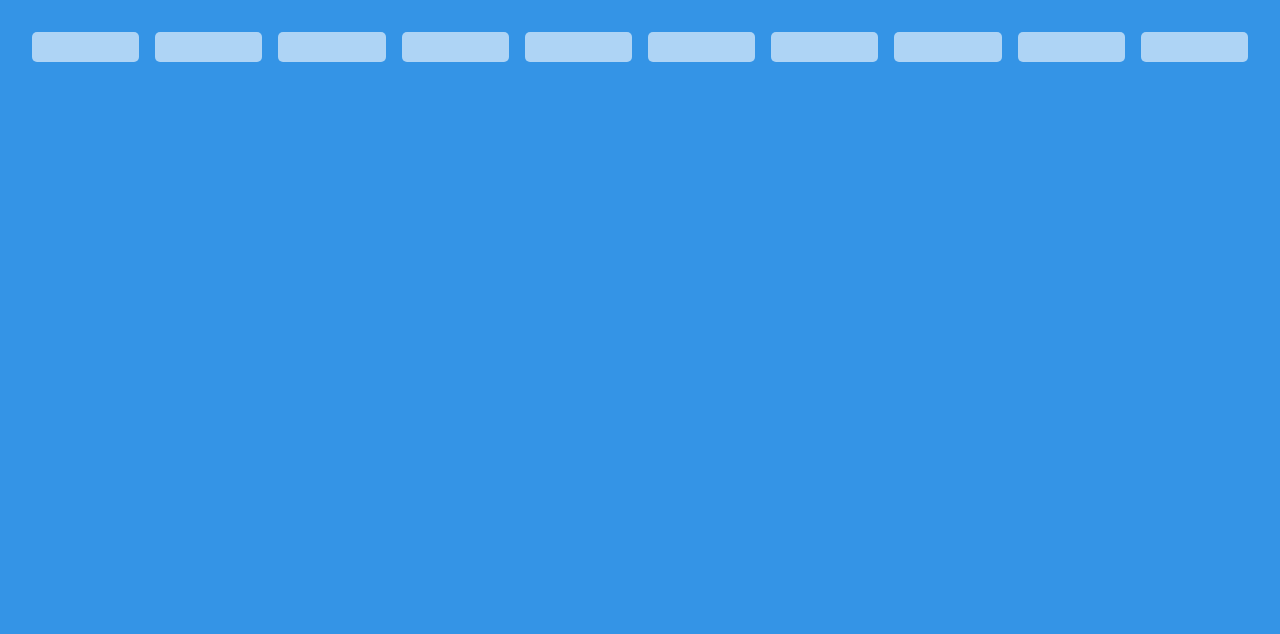
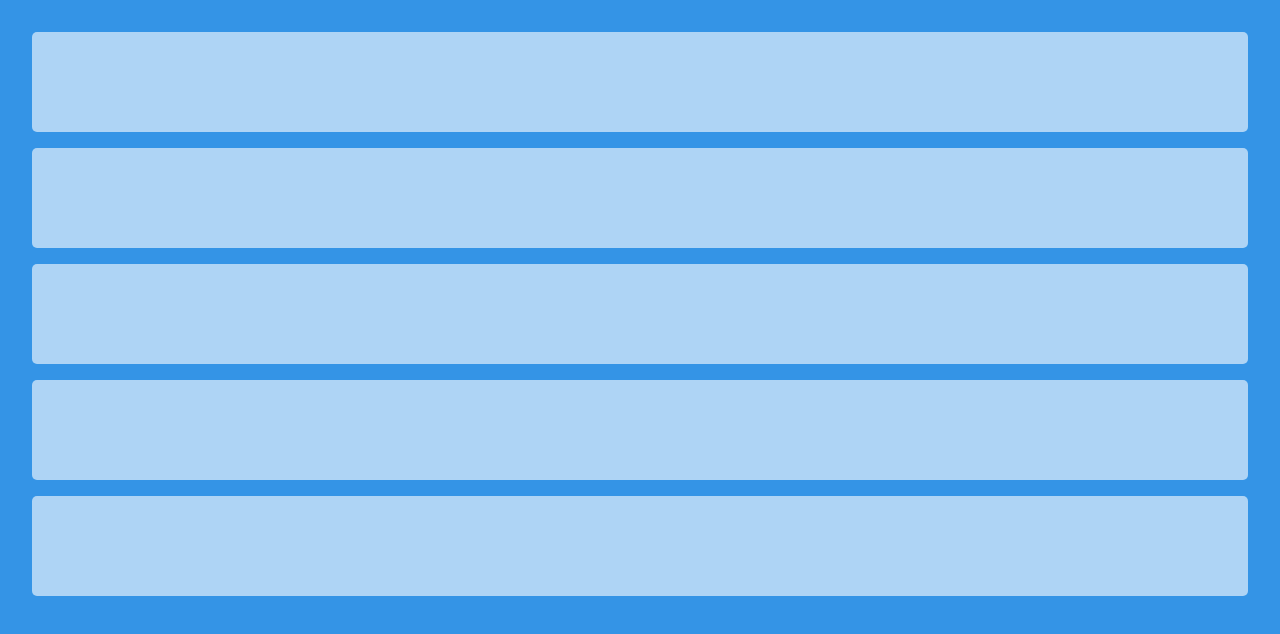
Before and after one commit to jxhnlcs/CssGridLayout, a plain HTML site: page index.html in a window 1280 px wide. Drawn offline with Linux system fonts and the light colour scheme.

Commit message:
auto column and row

```diff
--- a/index.html
+++ b/index.html
@@ -13,11 +13,6 @@
     <div class="item"></div>
     <div class="item"></div>
     <div class="item"></div>
-    <div class="item"></div>
-    <div class="item"></div>
-    <div class="item"></div>
-    <div class="item"></div>
-    <div class="item"></div>
   </div>
 </body>
 </html>
--- a/style.css
+++ b/style.css
@@ -13,7 +13,8 @@ body{
 
 .container{
   display: grid;
-  grid-template-columns: repeat(10, 1fr);
-  grid-template-rows: 30px;
+  grid-auto-columns: 1fr;
+  grid-auto-rows: 100px;
+  grid-template-rows: repeat(5, 100px );
   grid-gap: 1rem;
 }
```
